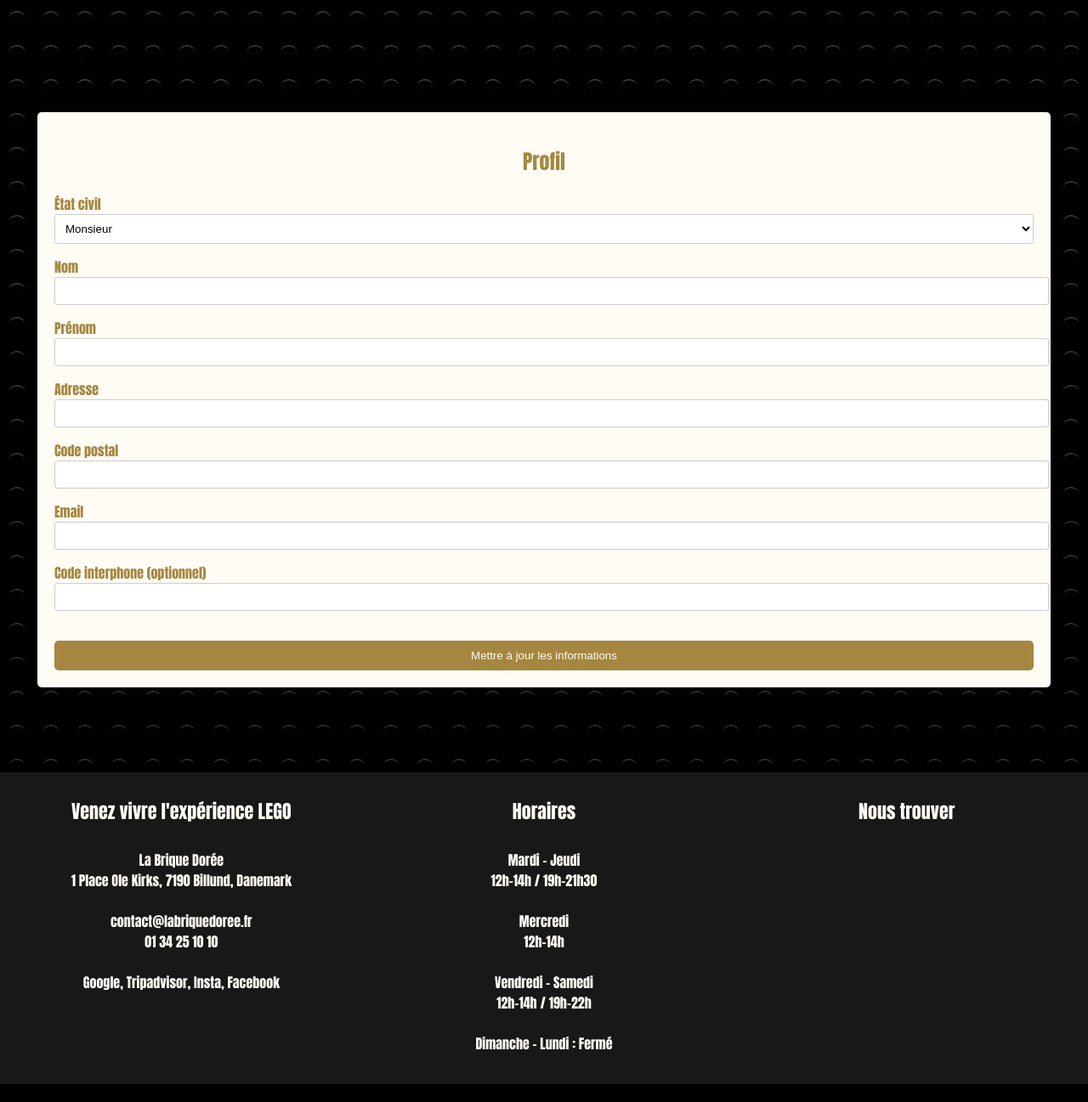
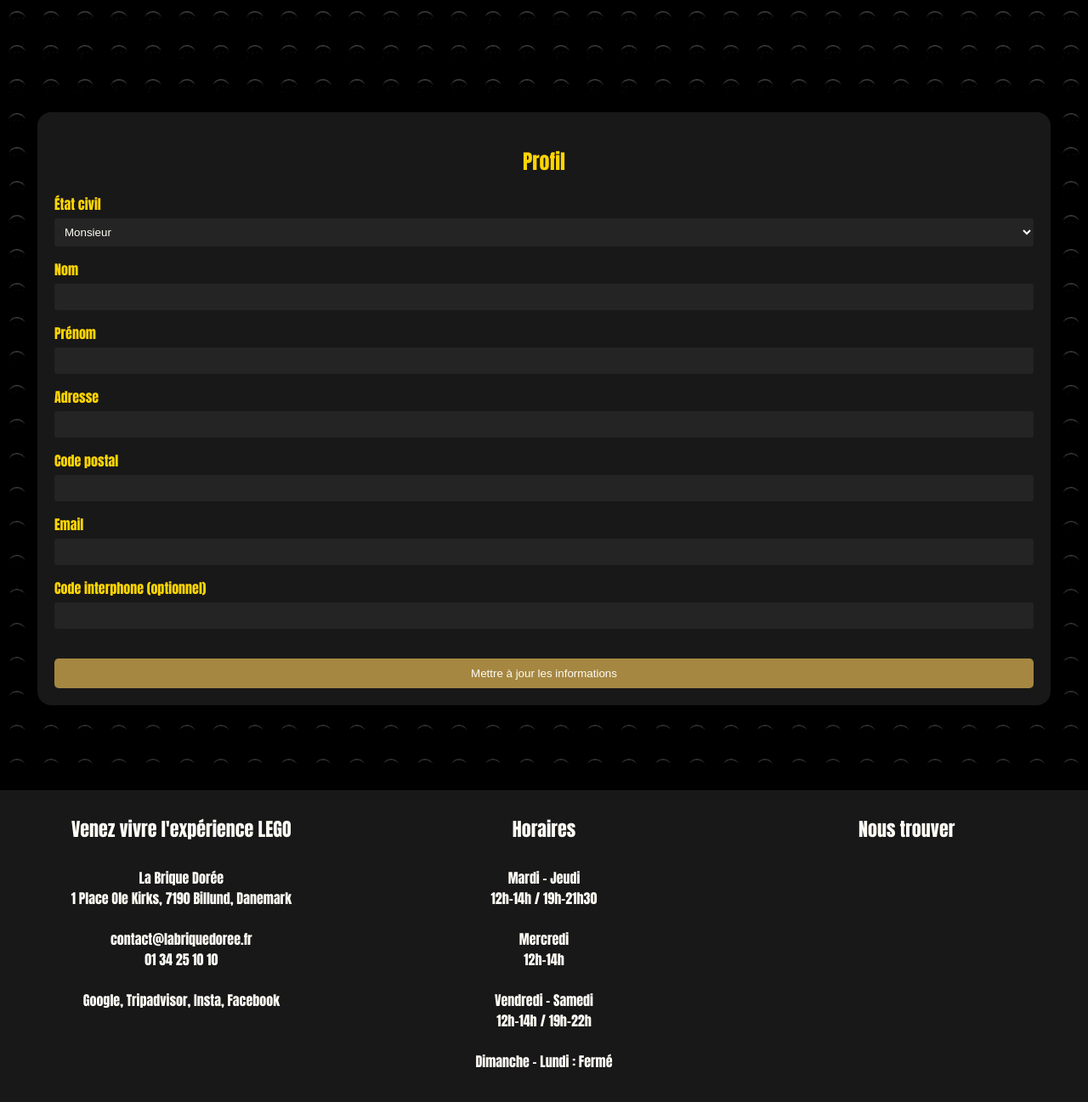
Before and after one commit to etiennec78/la-brique-doree, a PHP site: page /profile.html in a window 1280 px wide. Shown: the part 195-1492 px from the top of the page at 85% size. Before the commit the page ends 1471 px from the top, so only its background shows below. Run offline with PHP 8.4, Linux system fonts and the light colour scheme; grey boxes are pictures that could not be loaded.

Commit message:
Update forms.css to use new colors

```diff
--- a/avis.css
+++ b/avis.css
@@ -74,7 +74,7 @@ td.user-ratings p.stars {
 textarea {
     width: 100%;
     height: 80px;
-    background: #ffffff0d;
+    background: var(--input-color);
     border: 0px;
     color: var(--offwhite);
     padding: 10px;
--- a/form.css
+++ b/form.css
@@ -1,10 +1,16 @@
+.input-group input,
+.input-group select,
+.btn {
+    box-sizing: border-box;
+}
+
 .form-page {
     width: 300px;
     margin: 100px auto;
     padding: 20px;
-    border-radius: 5px;
-    background-color: var(--offwhite);
-    color: var(--solid-gold);
+    border-radius: 1rem;
+    background-color: var(--darkgray);
+    color: var(--lego);
 }
 
 .form-page h2 {
@@ -18,16 +24,19 @@
 .input-group input {
     width: 100%;
     padding: 8px;
-    border: 1px solid #ccc;
+    border: 0px;
     border-radius: 3px;
+    color: var(--offwhite);
+    background: var(--input-color);
 }
 
 .input-group select {
     width: 100%;
     padding: 8px;
-    border: 1px solid #ccc;
+    border: 0px;
     border-radius: 3px;
-    background: white;
+    color: var(--offwhite);
+    background: var(--input-color);
 }
 
 .btn {
@@ -48,3 +57,8 @@
 p {
     text-align: center;
 }
+
+label {
+    display: block;
+    margin-bottom: 5px;
+}
--- a/style.css
+++ b/style.css
@@ -6,6 +6,7 @@
   --solid-dark-gold: #4a3c1d;
   --offwhite: #fffcf5;
   --darkgray: #181818;
+  --input-color: #ffffff0d;
 }
 
 @font-face {
```
